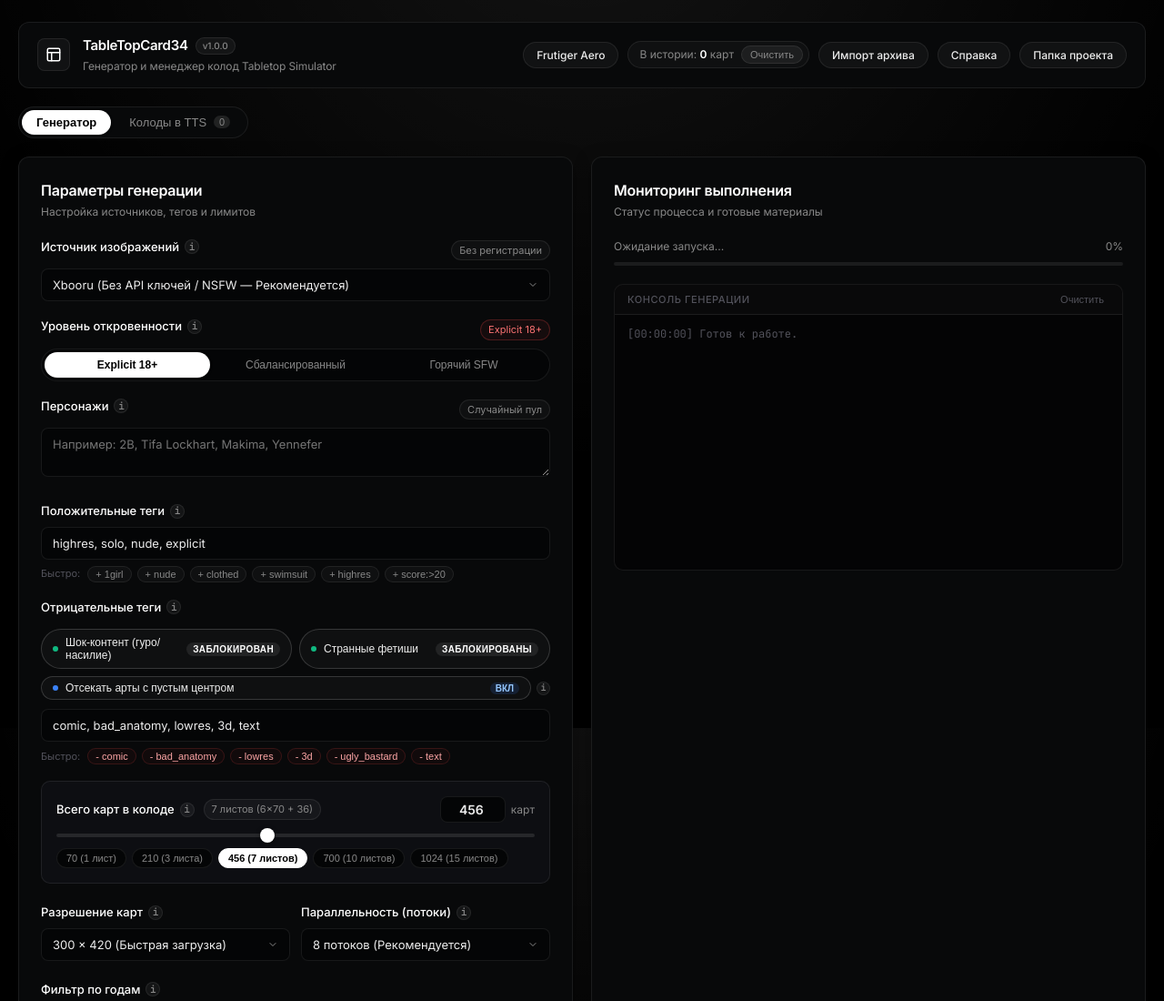
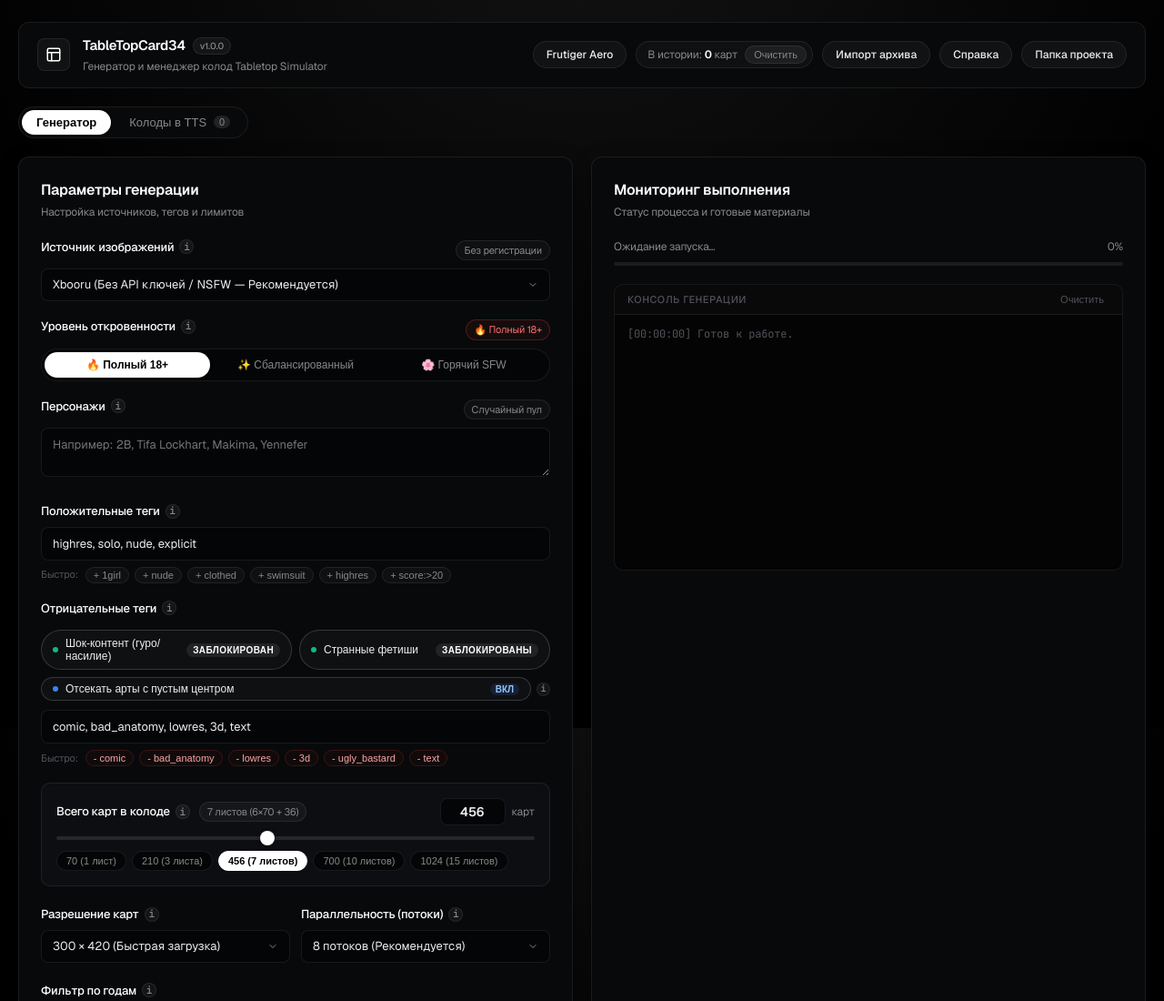
Before and after one commit to Niffrai/TableTopeCard34, a plain HTML site: page static/index.html in a window 1280 px wide. Shown: the top 1100 px of the page at 91% size. Drawn offline with nearby package versions, Linux system fonts and the light colour scheme; no server answers.

Commit message:
Restore content rating mode emojis (🔥 Полный 18+, ✨ Сбалансированный, 🌸 Горячий SFW) and upgrade font to Geist

```diff
--- a/static/app.js
+++ b/static/app.js
@@ -314,21 +314,21 @@ document.addEventListener("DOMContentLoaded", () => {
 
     if (contentModeBadge) {
       if (mode === "explicit") {
-        contentModeBadge.textContent = "Explicit 18+";
+        contentModeBadge.textContent = "🔥 Полный 18+";
         contentModeBadge.className = "badge-subtle badge-mode-explicit";
         if (updateInputs) {
           posTagsInput.value = "highres, solo, nude, explicit";
           negTagsInput.value = "comic, bad_anatomy, lowres, 3d, text";
         }
       } else if (mode === "light") {
-        contentModeBadge.textContent = "Горячий SFW (Без наготы)";
+        contentModeBadge.textContent = "🌸 Горячий SFW (Без наготы)";
         contentModeBadge.className = "badge-subtle badge-mode-light";
         if (updateInputs) {
           posTagsInput.value = "highres, solo, -rating:explicit";
           negTagsInput.value = "comic, bad_anatomy, lowres, 3d, text";
         }
       } else {
-        contentModeBadge.textContent = "Сбалансированный";
+        contentModeBadge.textContent = "✨ Сбалансированный";
         contentModeBadge.className = "badge-subtle badge-mode-balanced";
         if (updateInputs) {
           posTagsInput.value = "highres, solo";
--- a/static/index.html
+++ b/static/index.html
@@ -7,7 +7,7 @@
   <link rel="stylesheet" href="/static/style.css">
   <link rel="preconnect" href="https://fonts.googleapis.com">
   <link rel="preconnect" href="https://fonts.gstatic.com" crossorigin>
-  <link href="https://fonts.googleapis.com/css2?family=Inter:wght@400;500;600;700&family=JetBrains+Mono:wght@400;500&display=swap" rel="stylesheet">
+  <link href="https://fonts.googleapis.com/css2?family=Geist:wght@300;400;500;600;700&family=Newsreader:ital,opsz,wght@0,6..72,400;0,6..72,500;1,6..72,400&family=JetBrains+Mono:wght@400;500&display=swap" rel="stylesheet">
 </head>
 <body>
   <div class="app-container">
@@ -104,19 +104,19 @@
               <div class="label-row">
                 <label>
                   Уровень откровенности
-                  <button type="button" class="info-btn" data-tooltip="Уровень откровенности контента:&#10;Explicit 18+ — полный откровенный контент (nude, explicit, без цензуры)&#10;Сбалансированный — стандартный пин-ап / умеренный стиль&#10;Горячий SFW — горячий фансервис (эччи, бельё, купальники), но без полной наготы и секса">i</button>
+                  <button type="button" class="info-btn" data-tooltip="Уровень откровенности контента:&#10;🔥 Полный 18+ — откровенный контент (nude, explicit, без цензуры)&#10;✨ Сбалансированный — стандартный пин-ап / умеренный стиль&#10;🌸 Горячий SFW — горячий фансервис (эччи, бельё, купальники), но без полной наготы и секса">i</button>
                 </label>
-                <span id="content-mode-badge" class="badge-subtle badge-mode-explicit">Explicit 18+</span>
+                <span id="content-mode-badge" class="badge-subtle badge-mode-explicit">🔥 Полный 18+</span>
               </div>
               <div class="content-mode-segmented">
                 <button type="button" class="mode-btn active" data-mode="explicit">
-                  Explicit 18+
+                  🔥 Полный 18+
                 </button>
                 <button type="button" class="mode-btn" data-mode="balanced">
-                  Сбалансированный
+                  ✨ Сбалансированный
                 </button>
                 <button type="button" class="mode-btn" data-mode="light">
-                  Горячий SFW
+                  🌸 Горячий SFW
                 </button>
               </div>
             </div>
--- a/static/style.css
+++ b/static/style.css
@@ -32,7 +32,8 @@
   --radius-input: 8px;
   --radius-sm: 6px;
 
-  --font-main: 'Inter', -apple-system, BlinkMacSystemFont, "Segoe UI", Roboto, sans-serif;
+  --font-main: 'Geist', -apple-system, BlinkMacSystemFont, "Segoe UI", Roboto, sans-serif;
+  --font-serif: 'Newsreader', Georgia, Cambria, "Times New Roman", serif;
   --font-mono: 'JetBrains Mono', Consolas, Monaco, monospace;
 }
 
@@ -49,6 +50,7 @@ body {
   color: var(--text-main);
   font-family: var(--font-main);
   line-height: 1.5;
+  letter-spacing: -0.012em;
   min-height: 100vh;
   padding: 24px 20px 48px;
   -webkit-font-smoothing: antialiased;
@@ -1431,6 +1433,9 @@ input[type="range"]::-webkit-slider-thumb:hover {
    ========================================================================== */
 
 body.theme-frutiger-aero {
+  --font-main: 'Segoe UI', 'Trebuchet MS', 'Lucida Grande', sans-serif;
+  font-family: var(--font-main);
+  letter-spacing: normal;
   background-color: #106ca8;
   background-image:
     radial-gradient(circle at 18% 12%, rgba(255, 255, 255, 0.45) 0%, transparent 20%),
```
